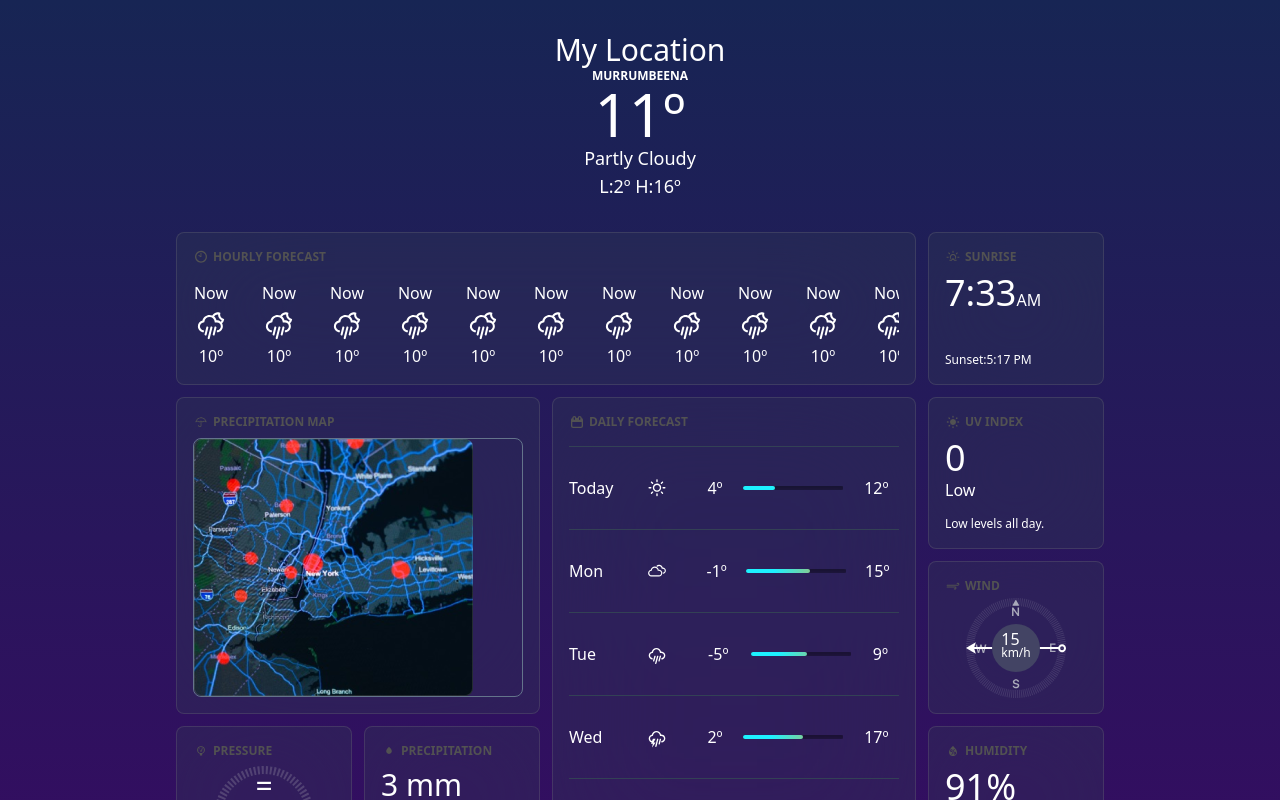
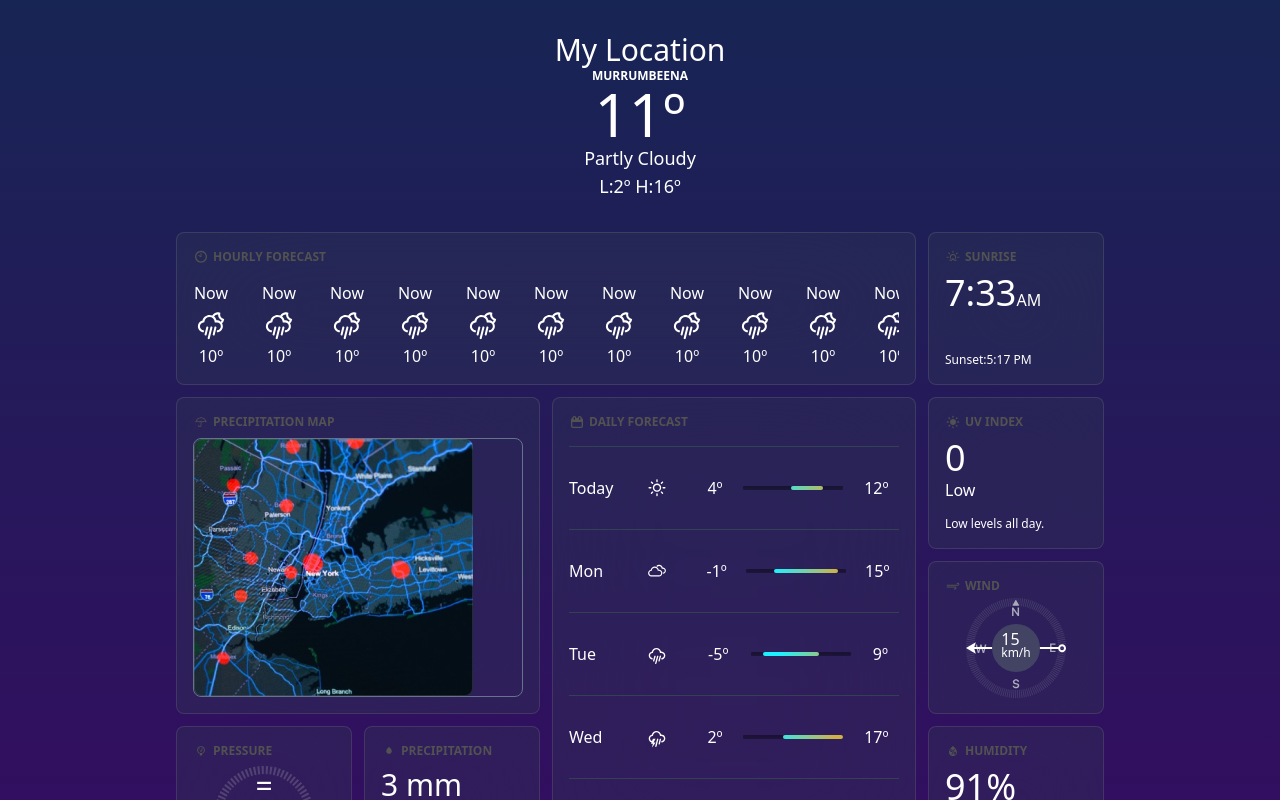
Before and after one commit to rajbhandarimanik/weather-app, a React (Vite) app: page / in a window 1280 px wide. Shown: the top 800 px of the page. Built offline with nearby package versions, Linux system fonts and the light colour scheme.

Commit message:
Temperature bar, starting position logic implemented

```diff
--- a/src/components/features/DailyForecast.jsx
+++ b/src/components/features/DailyForecast.jsx
@@ -111,6 +111,7 @@ const DailyForecast = () => {
         <div className="flex flex-row grow justify-around content-center">
           <span>{Math.round(KelvinToCelsius(day.temperature.low))}º</span>
           <SvgBar
+            lowTemp={minTemp}
             minTemp={day.temperature.low}
             maxTemp={day.temperature.high}
             widthRatio={widthRatio}
@@ -132,7 +133,16 @@ const DailyForecast = () => {
 };
 export default DailyForecast;
 
-function SvgBar({ minTemp, maxTemp, widthRatio }) {
+function SvgBar({ lowTemp, minTemp, maxTemp, widthRatio }) {
+  console.log(lowTemp, minTemp, maxTemp, widthRatio);
+
+  const getStartingPosition = (low, min) => {
+    const difference = min - low;
+    let startPosition = Math.round(difference * widthRatio);
+    console.log(startPosition);
+    return startPosition;
+  };
+
   const getRectangleWidth = (low, high) => {
     if (widthRatio !== null) {
       const dayTempDifference = high - low;
@@ -160,7 +170,7 @@ function SvgBar({ minTemp, maxTemp, widthRatio }) {
           />
         </g>
         <rect
-          x="0"
+          x={getStartingPosition(lowTemp, minTemp)}
           width={getRectangleWidth(minTemp, maxTemp)}
           height="4"
           rx="2"
```
